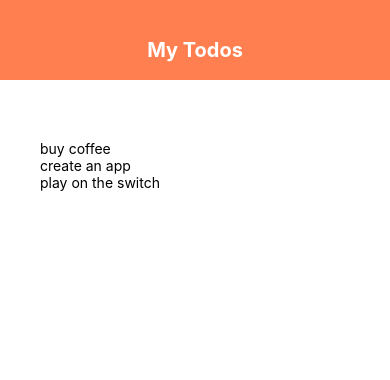
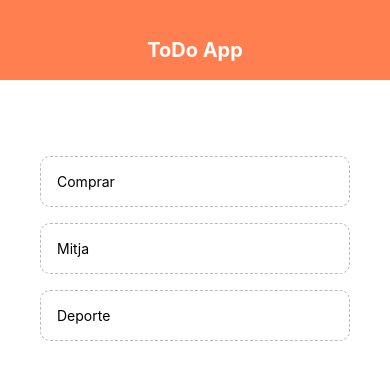
Before and after one commit to doyo91/react-native-tutorial-ninja, a React Native app: screen / in a window 390 px wide. Shown: the top 380 px of the page. Built offline with nearby package versions, Linux system fonts and the light colour scheme.

Commit message:
Add todoItem and onPress

```diff
--- a/App.js
+++ b/App.js
@@ -1,13 +1,21 @@
 import React, { useState } from "react";
 import { FlatList, StyleSheet, Text, View } from "react-native";
 import { Header } from "./components/header";
+import { TodoItem } from "./components/todoItem";
 
 export default function App() {
   const [todos, setTodos] = useState([
-    { text: "buy coffee", key: "1" },
-    { text: "create an app", key: "2" },
-    { text: "play on the switch", key: "3" },
+    { text: "Comprar", key: "1" },
+    { text: "Mitja", key: "2" },
+    { text: "Deporte", key: "3" },
   ]);
+
+  const pressHandler = (key) => {
+    setTodos((prevTodos) => {
+      return prevTodos.filter((todo) => todo.key != key);
+    });
+  };
+
   return (
     <View style={styles.container}>
       <Header />
@@ -16,7 +24,9 @@
         <View style={styles.list}>
           <FlatList
             data={todos}
-            renderItem={({ item }) => <Text>{item.text}</Text>}
+            renderItem={({ item }) => (
+              <TodoItem item={item} pressHandler={pressHandler} />
+            )}
           />
         </View>
       </View>
--- a/components/header.js
+++ b/components/header.js
@@ -4,7 +4,7 @@
 export const Header = () => {
   return (
     <View style={styles.header}>
-      <Text style={styles.title}>My Todos</Text>
+      <Text style={styles.title}>ToDo App</Text>
     </View>
   );
 };
--- /dev/null
+++ b/components/todoItem.js
@@ -0,0 +1,21 @@
+import React from "react";
+import { StyleSheet, Text, TouchableOpacity } from "react-native";
+
+export const TodoItem = ({ item, pressHandler }) => {
+  return (
+    <TouchableOpacity onPress={() => pressHandler(item.key)}>
+      <Text style={styles.text}>{item.text}</Text>
+    </TouchableOpacity>
+  );
+};
+
+const styles = StyleSheet.create({
+  text: {
+    padding: 16,
+    marginTop: 16,
+    borderColor: "#bbb",
+    borderWidth: 1,
+    borderStyle: "dashed",
+    borderRadius: 10,
+  },
+});
```
